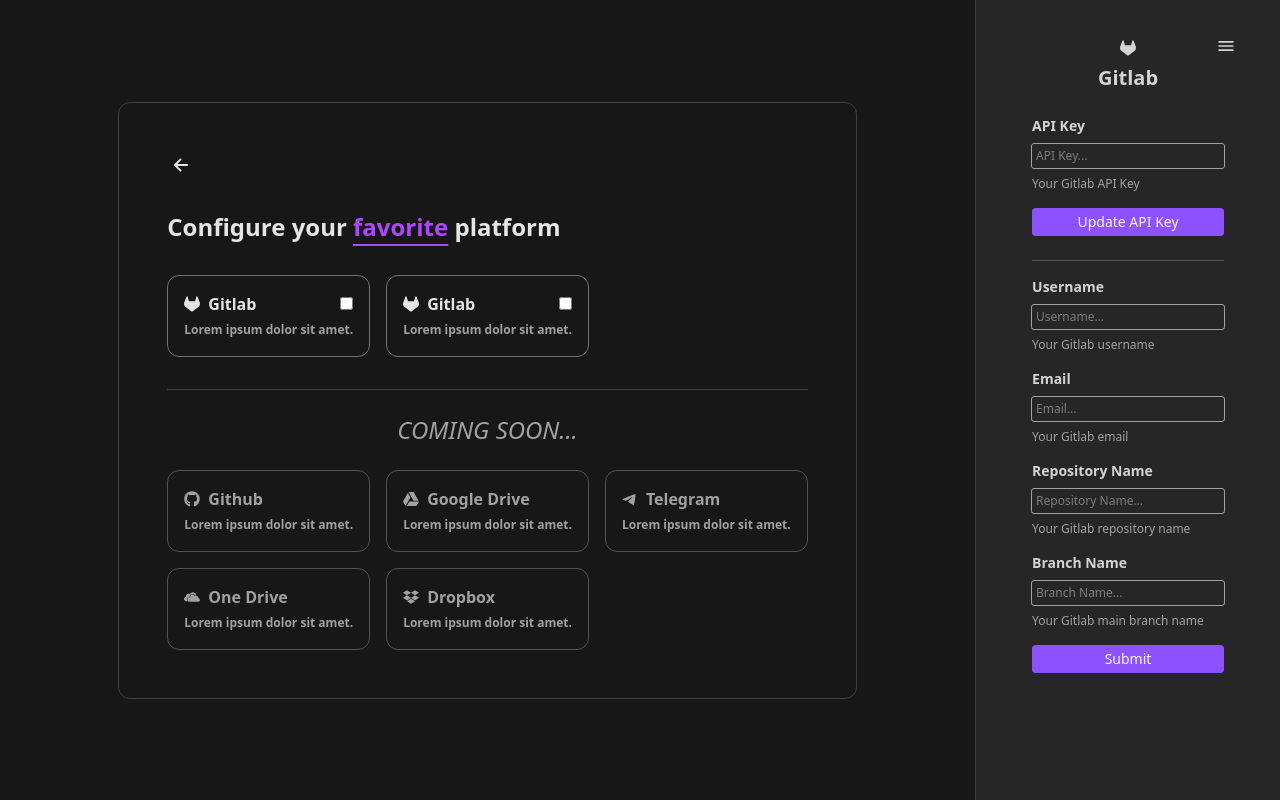
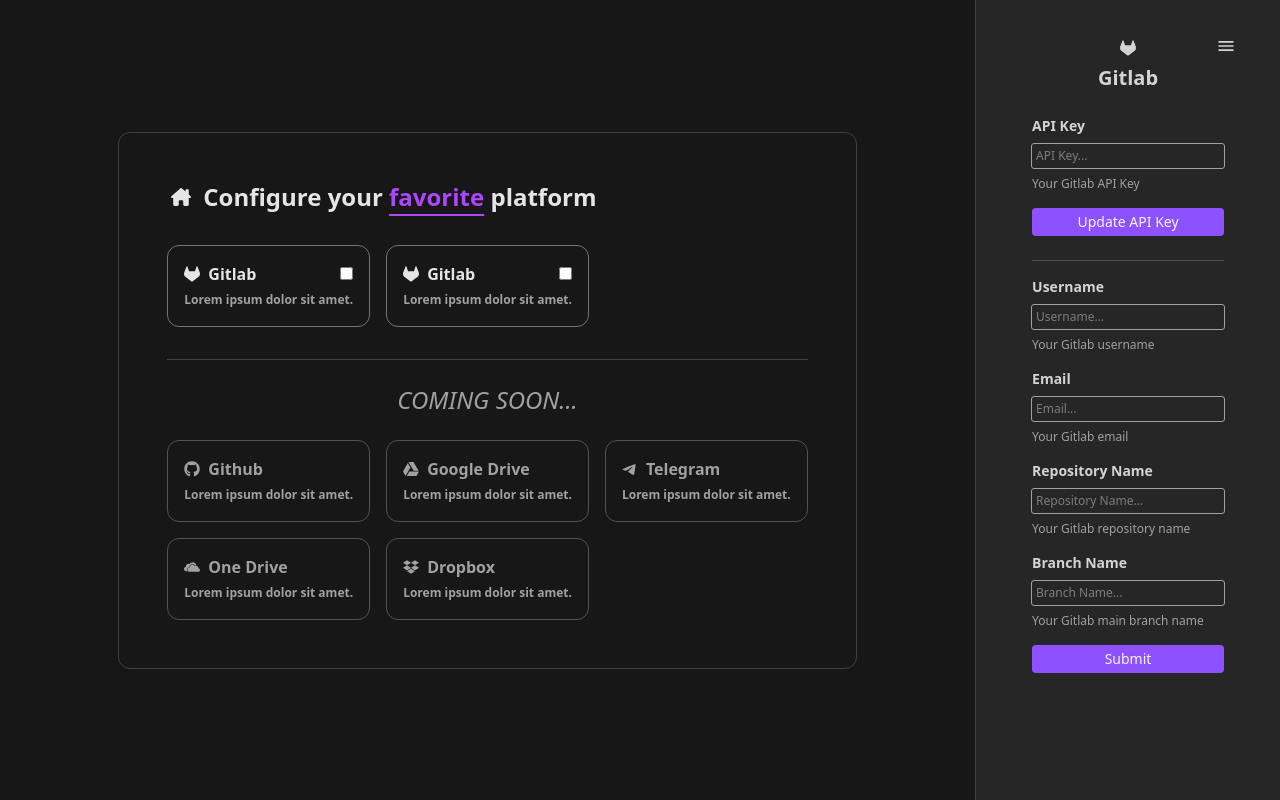
Before and after one commit to Dedo-Finger2/see-my-md-react, a React (Vite) app: page /config in a window 1280 px wide. Built offline with nearby package versions, Linux system fonts and the light colour scheme.

Commit message:
Changes Go back arrow and tooltip to be a house icon and Home tooltip

```diff
--- a/src/pages/ConfigPage.tsx
+++ b/src/pages/ConfigPage.tsx
@@ -1,9 +1,9 @@
 import { useState } from "react";
 
-import { IoArrowBack } from "react-icons/io5";
 import { Link } from "react-router";
 import { FaGitlab } from "react-icons/fa6";
 import { IoMdMenu } from "react-icons/io";
+import { FaHouseChimney } from "react-icons/fa6";
 
 import PlatformSidebar from "../components/Config/PlatformSidebar";
 import ComingSoonPlatforms from "../components/Config/ComingSoonPlatforms";
@@ -13,17 +13,18 @@
 	const [isVisible, setIsVisible] = useState(true)
 
 	return (
-		<div className="flex items-center justify-between w-full h-screen">
+		<div className="flex items-center justify-between w-full h-full lg:h-screen">
 			{/* Center box */}
-			<div className="flex items-center justify-center w-full">
+			<div className="flex items-center justify-center w-full ">
 				<div className="flex flex-col gap-8 border border-neutral-700 p-12 m-12 rounded-xl text-neutral-200">
+					<div className="flex flex-col items-center gap-2 md:flex-row md:items-center md:gap-2">
 						<Link
 							className="relative group flex w-max hover:bg-neutral-600/50 rounded-sm p-1 cursor-default"
 							to="/"
 						>
-						<IoArrowBack size={20} />
+							<FaHouseChimney size={20} />
 							<div className="hidden select-none absolute left-0 w-max bottom-8 px-2 bg-neutral-700 text-xs p-1 rounded-sm group-hover:block">
-							Go back
+								Home
 							</div>
 						</Link>
 						{/* Title */}
@@ -33,6 +34,7 @@
 								favorite
 							</span>{" "}
 							<span>platform</span>
+						</div>
 					</div>
 					{/* Platforms */}
 					<SuportedPlatforms />
```
Lines whose indentation alone changed are shown as unchanged.
